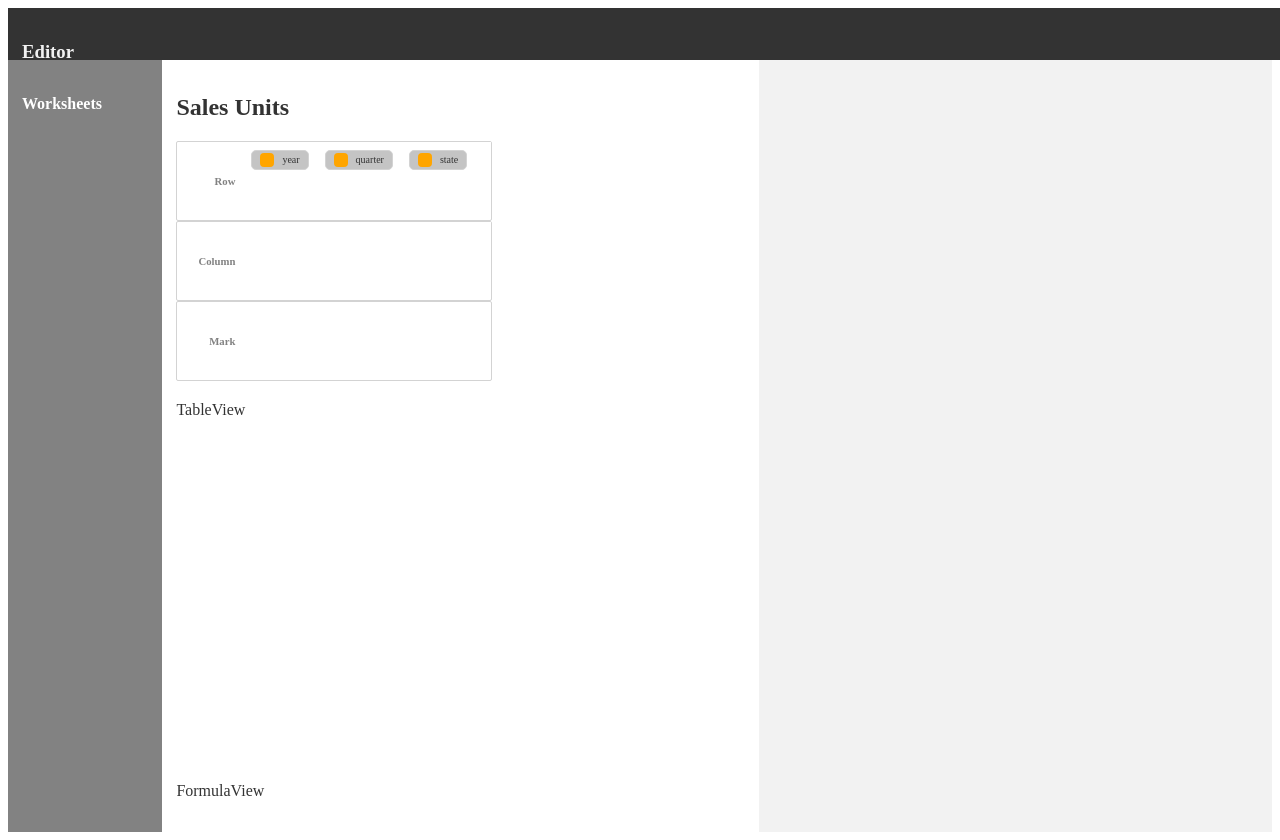
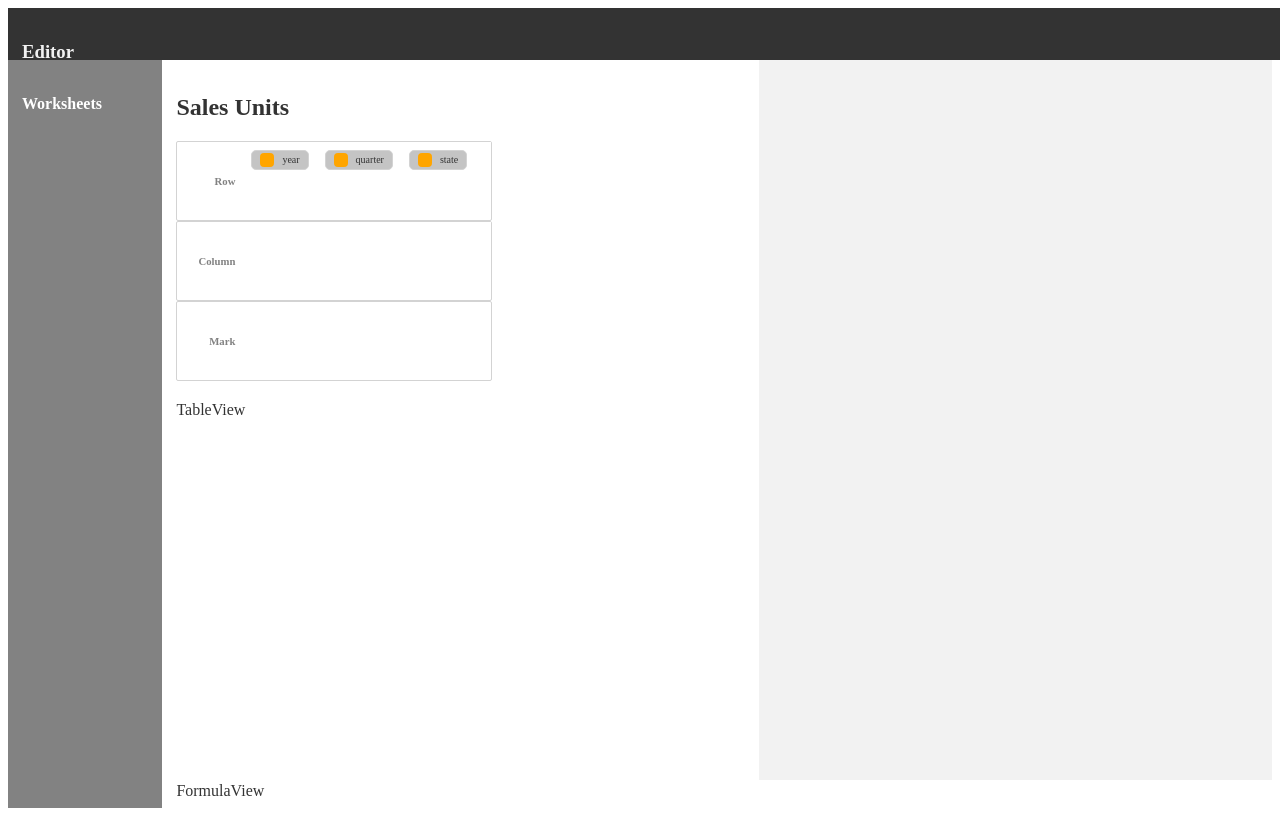
Before and after one commit to longalexander/multiDimModeler, a React (Create React App) app: page / in a window 1280 px wide. After the commit the page ends 808 px from the top, so only its background shows below. Built offline with nearby package versions, Linux system fonts and the light colour scheme.

Commit message:
adjusting height ratios of editor view components

```diff
--- a/src/components/EditorView/index.js
+++ b/src/components/EditorView/index.js
@@ -10,12 +10,13 @@ import initialData from '../../initial-data'
 */
 
 const Container = styled.div`
+  height: 90vh;
   display: flex;
   background-color: #f2f2f2;
 `;
 
 const SidebarContainer = styled.div`
-  height: 93vh;
+  height: 100%;
   width: 10%;
   background-color: #828282;
   color: #fff;
@@ -23,7 +24,7 @@ const SidebarContainer = styled.div`
 `;
 
 const WorksheetContainer = styled.div`
-  height: 93vh;
+  height: 100%;
   width: 45%;
   padding: 14px;
   background-color: #ffffff;
```
